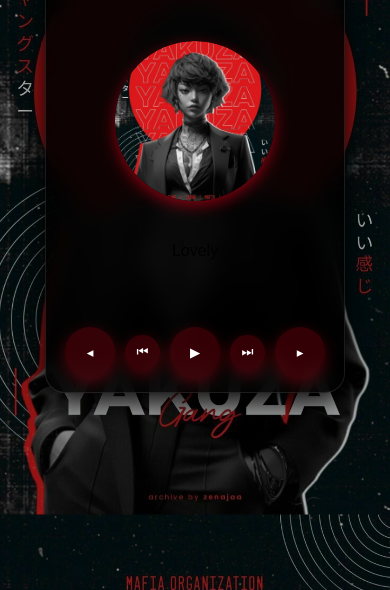
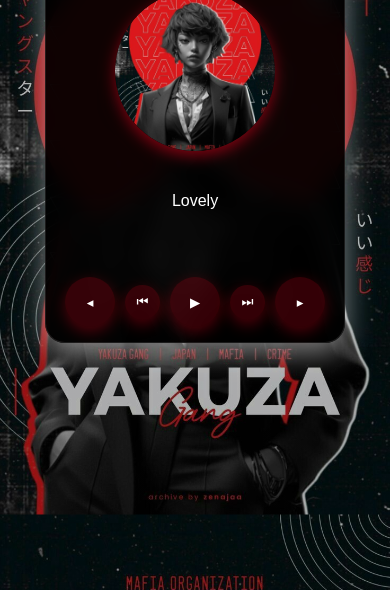
Before and after one commit to mothadaka-nani/music-player, a plain HTML site: page index.html in a window 390 px wide. Shown: the part 254-844 px from the top of the page. Drawn offline with Linux system fonts and the light colour scheme.

Commit message:
updation new version

```diff
--- a/style.css
+++ b/style.css
@@ -9,7 +9,7 @@
 /* 🎵 Background (Dark Mode with Gradient) */
 body {
   background: linear-gradient(135deg, #0a0a0a, #1a1a1a);
-  color: #000000;
+  color: #ffffff;
   display: flex;
   justify-content: center;
   align-items: center;
@@ -24,7 +24,7 @@ body {
   background: rgba(0, 0, 0, 0.9);
   padding: 25px;
   border-radius: 20px;
-  box-shadow: 0px 10px 30px rgb(0, 0, 0);
+  box-shadow: 0px 10px 30px rgba(255, 255, 255, 0.5);
   text-align: center;
   backdrop-filter: blur(10px);
   border: 1px solid rgba(255, 255, 255, 0.1);
@@ -134,6 +134,8 @@ body {
     width: 95%;
     max-width: 300px;
     padding: 15px;
+    position: relative;
+    bottom: 50px;
   }
 
   .album-art {
```
